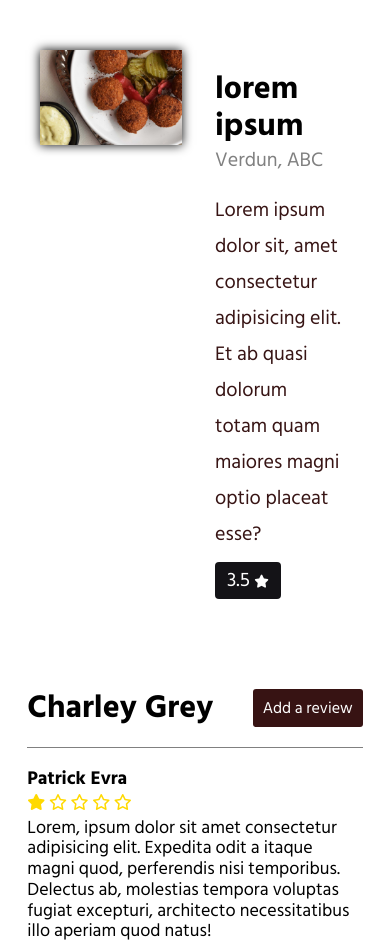
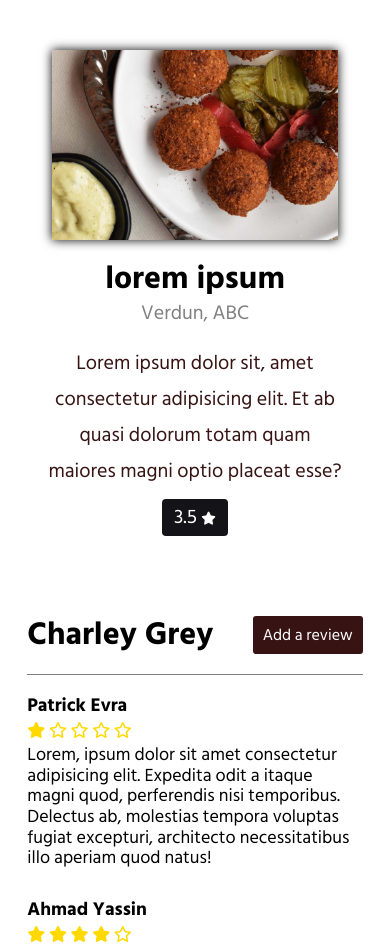
Before and after one commit to abedulaziz/Yummy_Tasty, a PHP site: page /pages/resturant_details.html in a window 390 px wide. Shown: the part 72-1016 px from the top of the page. Run offline with PHP 8.4, Linux system fonts and the light colour scheme; some libraries are stand-ins or nearby versions.

Commit message:
Implementing media queries to resturant_details page

```diff
--- a/styles/show_res.css
+++ b/styles/show_res.css
@@ -12,9 +12,12 @@ h3, h4 {
   cursor:initial !important;
 }
 
+.res_details {
+  margin: 50px 0 40px;
+}
+
 .res_details .content{
   display: flex;
-  margin: 50px 0;
 }
 
 .res_details .content > div {
@@ -164,3 +167,16 @@ h3, h4 {
 .reviews .content .res_reviews .review .user_feedback {
   font-size: 18px;
 }
+
+
+/* resturant detials media queries */
+
+@media (max-width: 926px) {
+  .res_details .content {
+    flex-wrap: wrap;
+    text-align: center;
+  }
+  .res_details .content > div {
+    width: 100%;
+  }
+}
```
